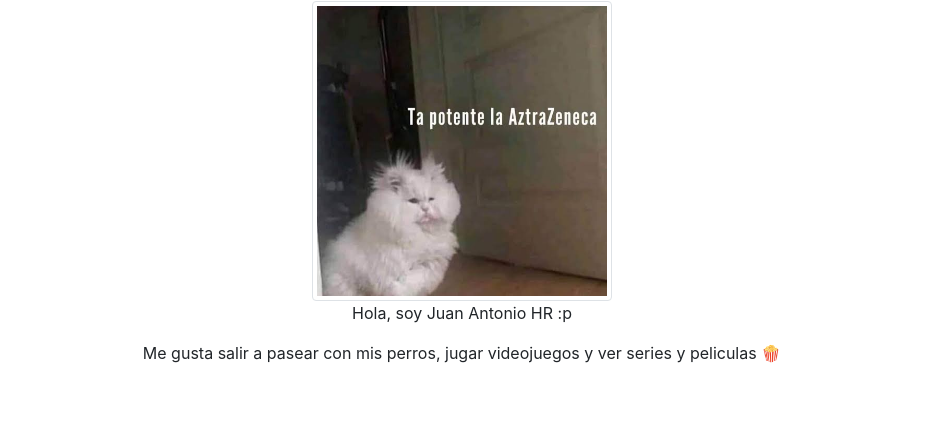
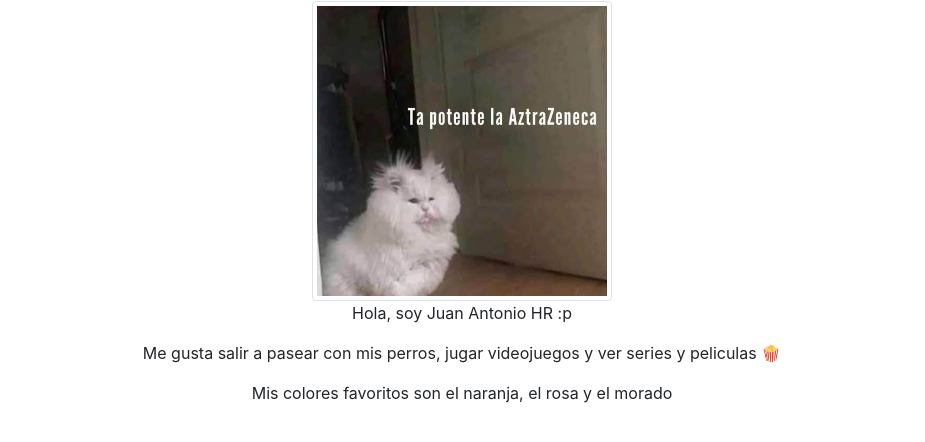
Before and after one commit to JuanAntonioHR/FinalProject-CursoGitCD, a plain HTML site: page index.html in a window 1280 px wide. Shown: the part 74-516 px from the top of the page, without its empty margins (178-1103 px from the left). Drawn offline with nearby package versions, Linux system fonts and the light colour scheme.

Commit message:
Se añadió un nuevo parrafo

```diff
--- a/index.html
+++ b/index.html
@@ -34,6 +34,7 @@
             <p class="display-6">Hola, soy Juan Antonio HR :p</p>
             <!-- Añadir lo que les guste hacer en el siguiente parrafo. Ejemplo: <p>Me gusta jugar videojuegos 🕹</p> -->
             <p class="display-6">Me gusta salir a pasear con mis perros, jugar videojuegos y ver series y peliculas 🍿</p>
+            <p class="display-6">Mis colores favoritos son el naranja, el rosa y el morado</p>
         </div>
     </div>
 </body>
```
